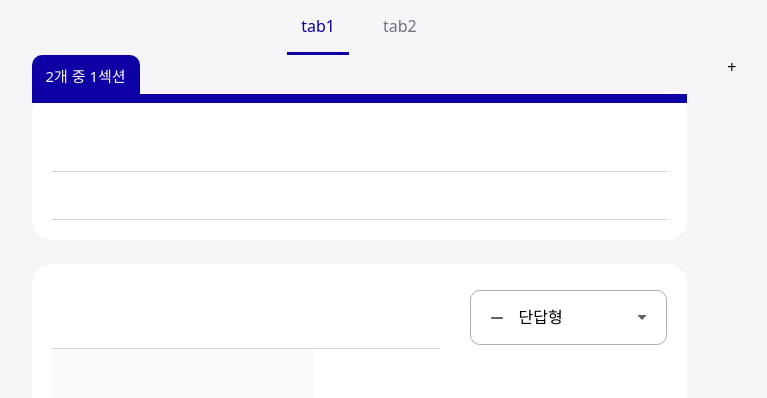
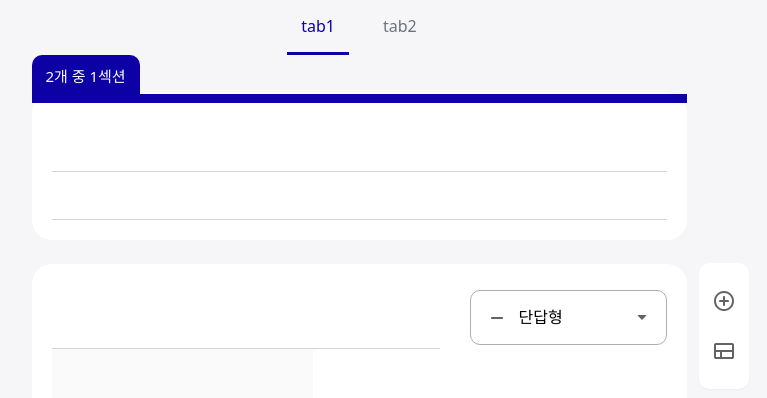
Before and after one commit to denev723/multi-form-survey, a React (Vite) app: page / in a window 1280 px wide. Shown: the top 398 px of the page, without its empty margins (281-1048 px from the left). Built offline with nearby package versions, Linux system fonts and the light colour scheme.

Commit message:
플로팅 메뉴 추가

```diff
--- /dev/null
+++ b/src/components/edit/EditorMenu.tsx
@@ -0,0 +1,24 @@
+import { useSurveyStore } from "../../store";
+import PlusIcon from "../../assets/icons/add_circle.svg?react";
+import SectionPlusIcon from "../../assets/icons/view_comfy.svg?react";
+import classNames from "classnames";
+
+export default function EditorMenu({ className }: Cn) {
+  const surveyStore = useSurveyStore();
+
+  return (
+    <div
+      className={classNames(
+        "bg-white rounded-10 px-13 py-26 flex flex-col gap-y-26 shadow-sm",
+        className
+      )}
+    >
+      <button onClick={surveyStore.addQuestion}>
+        <PlusIcon />
+      </button>
+      <button onClick={surveyStore.addSection}>
+        <SectionPlusIcon />
+      </button>
+    </div>
+  );
+}
--- a/src/components/edit/SectionEditorList.tsx
+++ b/src/components/edit/SectionEditorList.tsx
@@ -1,13 +1,12 @@
 import { useSurveyStore } from "../../store";
+import EditorMenu from "./EditorMenu";
 import SectionEditor from "./SectionEditor";
 
 export default function SectionEditorList() {
   const surveyStore = useSurveyStore();
   return (
     <div className="relative">
-      <div className="absolute top-0 -right-50">
-        <button onClick={() => surveyStore.addQuestion()}>+</button>
-      </div>
+      <EditorMenu className="fixed bottom-30 left-[calc(100%-72px)] sm:bottom-auto sm:top-[263px] sm:left-[calc(50%+340px)]" />
       <div>
         {surveyStore.sections.map((section) => (
           <SectionEditor key={section.id} section={section} />
--- a/tailwind.config.js
+++ b/tailwind.config.js
@@ -7,6 +7,9 @@
 export default {
   content: ["./index.html", "./src/**/*.{js,ts,jsx,tsx}"],
   theme: {
+    screens: {
+      sm: "820px",
+    },
     extend: {
       spacing: { ...px0_200 },
       borderWidth: { ...px0_20 },
```
